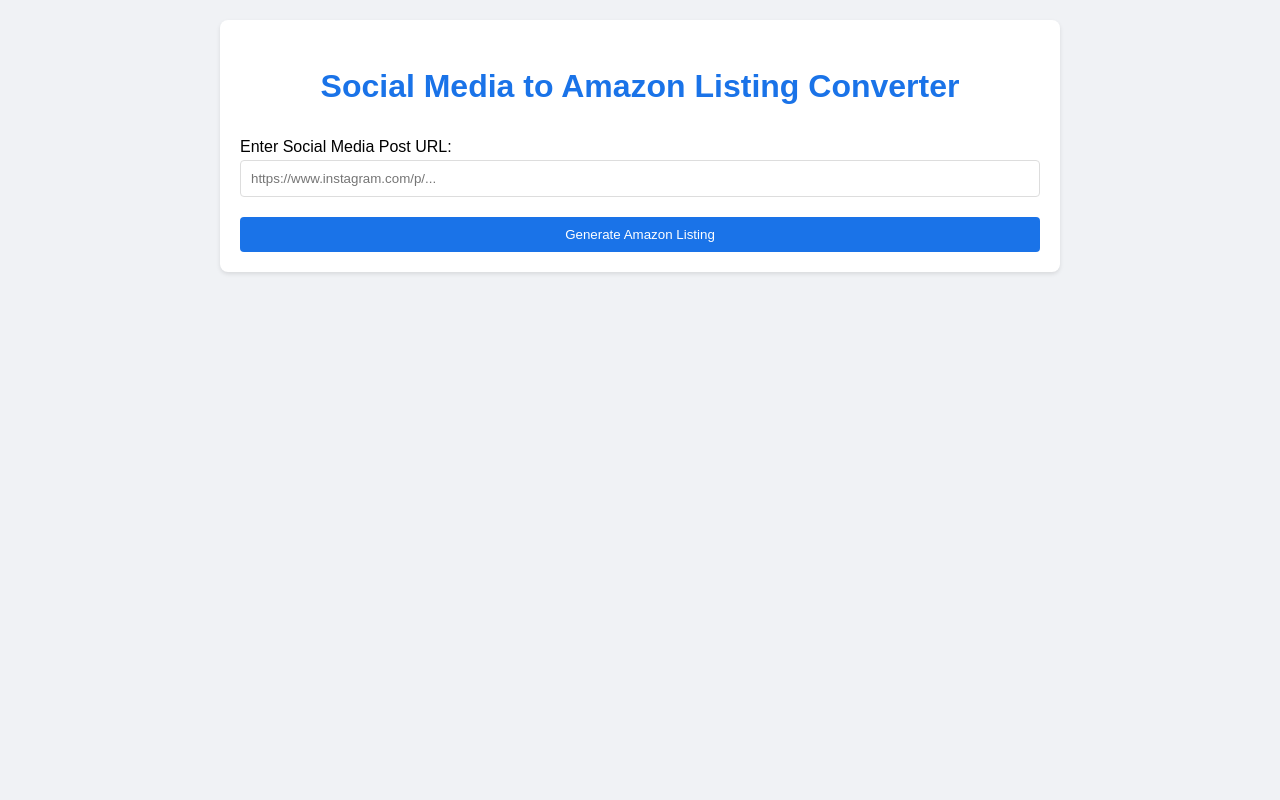
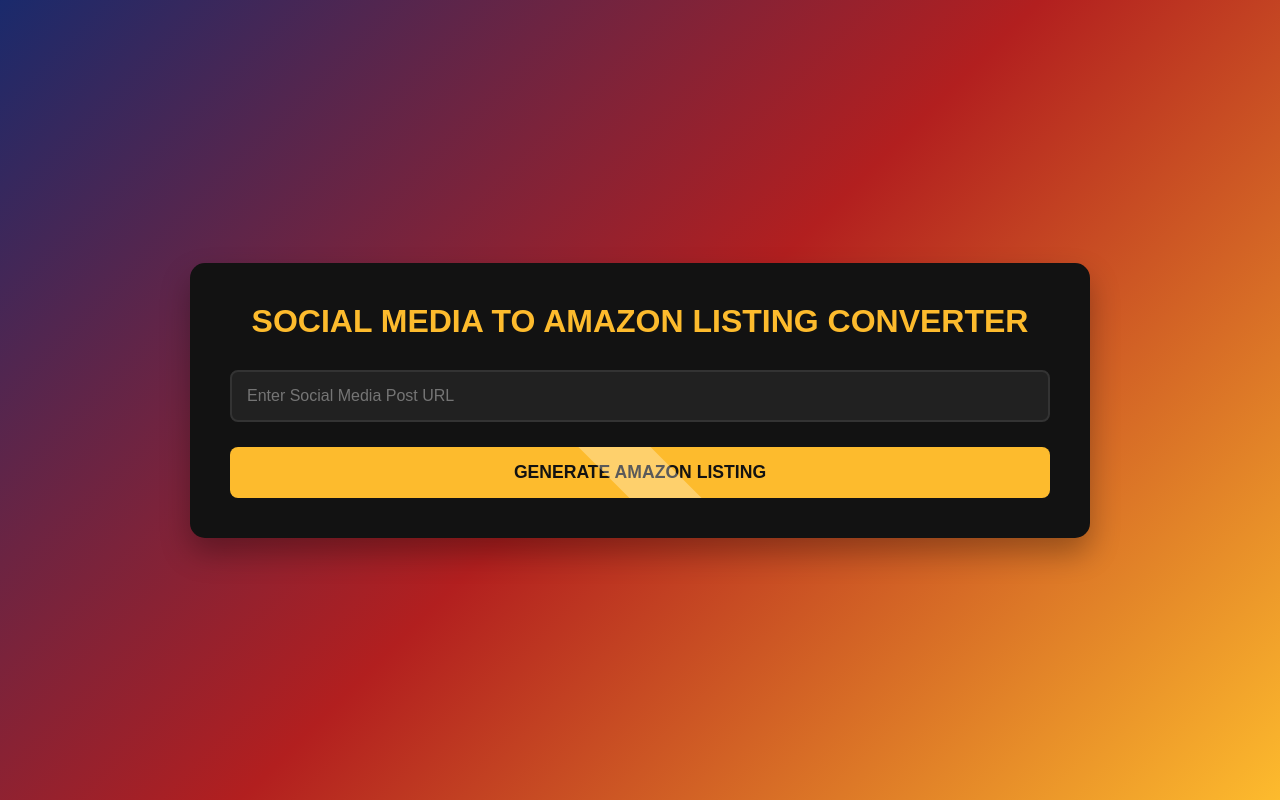
Before and after one commit to priyagupta20044/amazon, a Flask app: template templates/index.html in a window 1280 px wide. Run offline with Flask 3, Linux system fonts and the light colour scheme; the template is opened without the code that fills it, so the values that code supplies are empty; some libraries are stand-ins or nearby versions.

Commit message:
chnages in html file

```diff
--- a/templates/index.html
+++ b/templates/index.html
@@ -1,4 +1,3 @@
-<!-- templates/index.html -->
 <!DOCTYPE html>
 <html lang="en">
 <head>
@@ -6,195 +5,286 @@
     <meta name="viewport" content="width=device-width, initial-scale=1.0">
     <title>Social Media to Amazon Listing</title>
     <style>
+        * {
+            box-sizing: border-box;
+            margin: 0;
+            padding: 0;
+            font-family: Arial, sans-serif;
+        }
+
         body {
-            font-family: Arial, sans-serif;
-            line-height: 1.6;
-            margin: 0;
-            padding: 20px;
-            background-color: #f0f2f5;
+            display: flex;
+            justify-content: center;
+            align-items: center;
+            height: 100vh;
+            background: linear-gradient(135deg, #1a2a6c, #b21f1f, #fdbb2d);
+            overflow: hidden;
+            color: #f0f0f0;
+            font-smoothing: antialiased;
+        }
+
+        #root {
+            width: 90%;
+            max-width: 900px;
+            animation: fadeIn 1s ease-in-out forwards;
         }
 
         .container {
-            max-width: 800px;
-            margin: 0 auto;
-            background: white;
-            padding: 20px;
-            border-radius: 8px;
-            box-shadow: 0 2px 4px rgba(0,0,0,0.1);
+            background-color: #121212;
+            padding: 40px;
+            border-radius: 15px;
+            box-shadow: 0px 15px 30px rgba(0, 0, 0, 0.3);
+            position: relative;
+            overflow: hidden;
         }
 
         h1 {
-            color: #1a73e8;
+            color: #fdbb2d;
+            text-align: center;
+            margin-bottom: 30px;
+            font-size: 2rem;
+            font-weight: bold;
+            text-transform: uppercase;
+            animation: glow 1.5s ease-in-out 3s alternate;
+        }
+
+        @keyframes glow {
+            0% { text-shadow: 0 0 10px #fdbb2d, 0 0 20px #fdbb2d, 0 0 30px #fdbb2d, 0 0 40px #fdbb2d; }
+            2% { text-shadow: 0 0 20px #fdbb2d, 0 0 30px #fdbb2d, 0 0 40px #fdbb2d, 0 0 50px #fdbb2d; }
+        }
+
+        .input-group {
+            margin-bottom: 25px;
             text-align: center;
         }
 
-        .input-group {
-            margin-bottom: 20px;
+        .input-group input {
+            width: 100%;
+            padding: 15px;
+            border: 2px solid #333;
+            border-radius: 8px;
+            background: #212121;
+            color: #f0f0f0;
+            font-size: 1rem;
+            transition: transform 0.3s ease;
         }
 
-        input[type="url"] {
-            width: 100%;
-            padding: 10px;
-            border: 1px solid #ddd;
-            border-radius: 4px;
-            box-sizing: border-box;
+        .input-group input:focus {
+            outline: none;
+            transform: scale(1.05);
         }
 
-        button {
-            background-color: #1a73e8;
-            color: white;
-            padding: 10px 20px;
+        .button {
+            width: 100%;
+            padding: 15px;
+            background: #fdbb2d;
+            color: #121212;
+            font-weight: bold;
             border: none;
-            border-radius: 4px;
+            border-radius: 8px;
             cursor: pointer;
-            width: 100%;
+            font-size: 1.1rem;
+            text-transform: uppercase;
+            transition: all 0.3s ease;
+            position: relative;
+            overflow: hidden;
         }
 
-        button:hover {
-            background-color: #1557b0;
+        .button:before {
+            content: '';
+            position: absolute;
+            top: 0;
+            left: -100%;
+            width: 300%;
+            height: 100%;
+            background: rgba(255, 255, 255, 0.3);
+            transition: all 0.3s ease;
+            transform: rotate(45deg);
         }
 
-        #loader {
-            display: none;
-            text-align: center;
-            margin: 20px 0;
+        .button:hover:before {
+            left: 100%;
+        }
+
+        .loader {
+            margin-top: 20px;
+            font-size: 1.2rem;
+            color: #fdbb2d;
+            animation: fadeIn 0.5s ease-in-out forwards;
         }
 
         .error {
-            color: #d93025;
-            padding: 10px;
-            margin: 10px 0;
-            display: none;
+            color: #ff5e5e;
+            margin-top: 20px;
+            animation: shake 0.3s ease-in-out forwards;
         }
 
-        #result {
-            display: none;
+        @keyframes shake {
+            0% { transform: translateX(0); }
+            25% { transform: translateX(-5px); }
+            50% { transform: translateX(5px); }
+            75% { transform: translateX(-5px); }
+            100% { transform: translateX(0); }
+        }
+
+        .listing-container {
+            background: #1e1e1e;
+            padding: 20px;
+            border-radius: 10px;
             margin-top: 20px;
-            padding: 20px;
-            background: #f8f9fa;
-            border-radius: 4px;
+            animation: slideUp 0.5s ease-in-out forwards;
+            text-align: left;
+            box-shadow: 0px 10px 20px rgba(0, 0, 0, 0.5);
+        }
+
+        .listing-container h3 {
+            color: #fdbb2d;
+            margin-bottom: 10px;
         }
 
         .image-preview {
             display: flex;
             gap: 10px;
+            margin-top: 10px;
             overflow-x: auto;
-            margin: 10px 0;
         }
 
         .image-preview img {
-            max-width: 200px;
-            height: auto;
+            max-width: 120px;
+            border-radius: 6px;
+            transition: transform 0.3s ease, box-shadow 0.3s ease;
+        }
+
+        .image-preview img:hover {
+            transform: scale(1.05);
+            box-shadow: 0px 10px 20px rgba(255, 255, 255, 0.1);
         }
 
         .feature-list {
-            list-style-type: none;
-            padding-left: 0;
+            list-style: none;
+            padding-left: 20px;
         }
 
         .feature-list li {
-            padding: 5px 0;
+            margin-bottom: 10px;
+            position: relative;
             padding-left: 20px;
-            position: relative;
+            color: #f0f0f0;
         }
 
-        .feature-list li:before {
-            content: "•";
-            color: #1a73e8;
+        .feature-list li::before {
+            content: "✔";
+            color: #fdbb2d;
             position: absolute;
             left: 0;
+        }
+
+        @keyframes fadeIn {
+            0% { opacity: 0; transform: translateY(20px); }
+            100% { opacity: 1; transform: translateY(0); }
+        }
+
+        @keyframes slideUp {
+            0% { opacity: 0; transform: translateY(20px); }
+            100% { opacity: 1; transform: translateY(0); }
         }
     </style>
 </head>
 <body>
-    <div class="container">
-        <h1>Social Media to Amazon Listing Converter</h1>
+    <div id="root"></div>
 
-        <form id="urlForm">
-            <div class="input-group">
-                <label for="url">Enter Social Media Post URL:</label>
-                <input type="url" id="url" name="url" required
-                       placeholder="https://www.instagram.com/p/...">
-            </div>
-            <button type="submit">Generate Amazon Listing</button>
-        </form>
+    <script src="https://unpkg.com/react@17/umd/react.development.js"></script>
+    <script src="https://unpkg.com/react-dom@17/umd/react-dom.development.js"></script>
+    <script src="https://unpkg.com/babel-standalone@6/babel.min.js"></script>
 
-        <div id="loader">
-            Converting... Please wait...
-        </div>
+    <script type="text/babel">
+        const { useState } = React;
 
-        <div id="error" class="error"></div>
+        function App() {
+            const [url, setUrl] = useState('');
+            const [loading, setLoading] = useState(false);
+            const [error, setError] = useState('');
+            const [listing, setListing] = useState(null);
+            const [images, setImages] = useState([]);
 
-        <div id="result">
-            <h2>Generated Amazon Listing</h2>
-            <div id="listingContent"></div>
-            <div class="image-preview" id="imagePreview"></div>
-        </div>
-    </div>
+            const handleSubmit = async (e) => {
+                e.preventDefault();
+                setLoading(true);
+                setError('');
+                setListing(null);
+                setImages([]);
 
-    <script>
-        document.getElementById('urlForm').addEventListener('submit', async (e) => {
-            e.preventDefault();
+                try {
+                    const response = await fetch('/process_url', {
+                        method: 'POST',
+                        headers: { 'Content-Type': 'application/json' },
+                        body: JSON.stringify({ url })
+                    });
 
-            const loader = document.getElementById('loader');
-            const result = document.getElementById('result');
-            const error = document.getElementById('error');
-            const listingContent = document.getElementById('listingContent');
-            const imagePreview = document.getElementById('imagePreview');
+                    const data = await response.json();
+                    if (data.error) throw new Error(data.error);
 
-            // Reset and show loader
-            loader.style.display = 'block';
-            result.style.display = 'none';
-            error.style.display = 'none';
+                    const listingData = JSON.parse(data.data);
+                    setListing(listingData);
+                    setImages(data.images || []);
+                } catch (err) {
+                    setError(err.message || 'An error occurred. Please try again.');
+                } finally {
+                    setLoading(false);
+                }
+            };
 
-            try {
-                const formData = new FormData(e.target);
-                const response = await fetch('/process_url', {
-                    method: 'POST',
-                    body: formData
-                });
+            return (
+                <div className="container">
+                    <h1>Social Media to Amazon Listing Converter</h1>
+                    <form onSubmit={handleSubmit}>
+                        <div className="input-group">
+                            <input
+                                type="url"
+                                placeholder="Enter Social Media Post URL"
+                                value={url}
+                                onChange={(e) => setUrl(e.target.value)}
+                                required
+                            />
+                        </div>
+                        <button type="submit" className="button">
+                            Generate Amazon Listing
+                        </button>
+                    </form>
 
-                const data = await response.json();
+                    {loading && <div className="loader">Converting... Please wait...</div>}
+                    {error && <div className="error">{error}</div>}
 
-                if (data.error) {
-                    throw new Error(data.error);
-                }
+                    {listing && (
+                        <div className="listing-container">
+                            <h3>{listing.title}</h3>
+                            <p><strong>Price:</strong> {listing.price}</p>
+                            <h4>Description:</h4>
+                            <p>{listing.description}</p>
+                            <h4>Key Features:</h4>
+                            <ul className="feature-list">
+                                {listing.features.map((feature, index) => (
+                                    <li key={index}>{feature}</li>
+                                ))}
+                            </ul>
+                            <h4>Specifications:</h4>
+                            <ul className="feature-list">
+                                {Object.entries(listing.specifications).map(([key, value], index) => (
+                                    <li key={index}><strong>{key}:</strong> {value}</li>
+                                ))}
+                            </ul>
+                            <div className="image-preview">
+                                {images.map((src, index) => (
+                                    <img key={index} src={src} alt={`Product image ${index + 1}`} />
+                                ))}
+                            </div>
+                        </div>
+                    )}
+                </div>
+            );
+        }
 
-                // Parse the JSON string from GPT response
-                const listing = JSON.parse(data.data);
-
-                // Display the results
-                listingContent.innerHTML = `
-                    <h3>${listing.title}</h3>
-                    <p><strong>Price:</strong> ${listing.price}</p>
-                    <h4>Description:</h4>
-                    <p>${listing.description}</p>
-                    <h4>Key Features:</h4>
-                    <ul class="feature-list">
-                        ${listing.features.map(feature => `<li>${feature}</li>`).join('')}
-                    </ul>
-                    <h4>Specifications:</h4>
-                    <ul class="feature-list">
-                        ${Object.entries(listing.specifications).map(([key, value]) =>
-                            `<li><strong>${key}:</strong> ${value}</li>`
-                        ).join('')}
-                    </ul>
-                `;
-
-                // Display images if available
-                imagePreview.innerHTML = data.images
-                    .map(url => `<img src="${url}" alt="Product image">`)
-                    .join('');
-
-                result.style.display = 'block';
-
-            } catch (err) {
-                error.textContent = err.message || 'An error occurred. Please try again.';
-                error.style.display = 'block';
-            } finally {
-                loader.style.display = 'none';
-            }
-        });
+        ReactDOM.render(<App />, document.getElementById('root'));
     </script>
 </body>
 </html>
```
